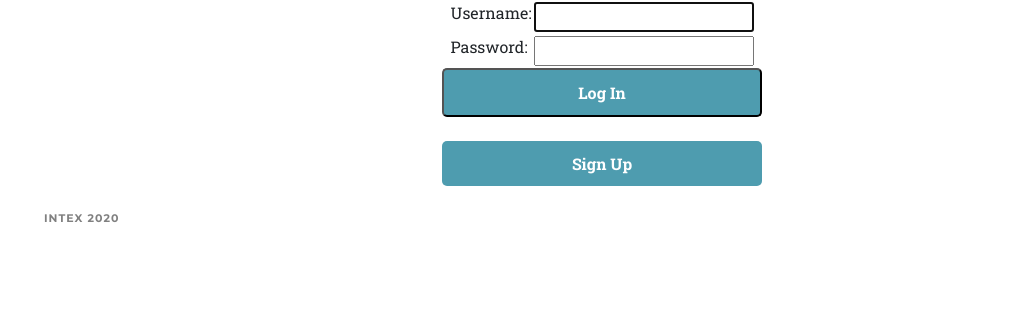
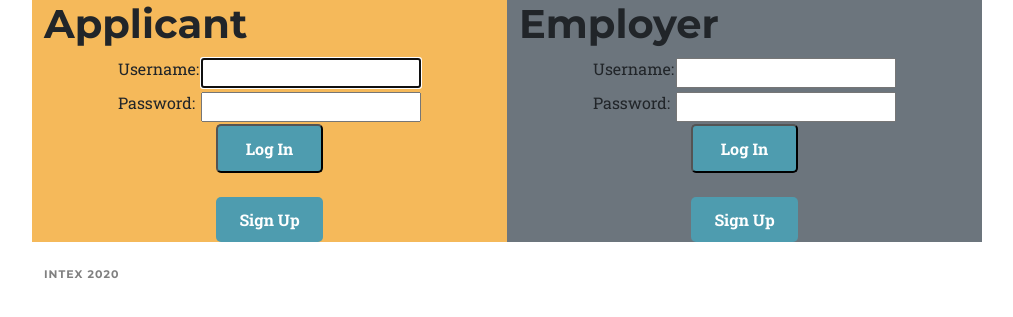
Before and after one commit to ISJuniorCore13/INTEX, a Django app: page /accounts/login/ in a window 1280 px wide. Shown: the part 94-411 px from the top of the page, without its empty margins (38-1051 px from the left). Run offline with Django 3.2, Linux system fonts and the light colour scheme; some libraries are stand-ins or nearby versions; some web fonts are replaced.

Commit message:
signup works. new login page for fake two places of login

```diff
--- a/login/urls.py
+++ b/login/urls.py
@@ -3,6 +3,6 @@ from .views import loginPageView, signupPageView, enterPageView
 
 urlpatterns = [
     path("", loginPageView, name="login"),
-    path("signup", signupPageView, name="signup"),
+    path("signup/<str:sup_type>", signupPageView, name="signup"),
     path("enter/", enterPageView, name="enter"),
 ]
--- a/templates/registration/login.html
+++ b/templates/registration/login.html
@@ -3,8 +3,11 @@
 
 {% block content %}
 
-<div style="float: center;" >
-    <div style="float: center;" >
+<div class="container">
+    <div class="row">
+        <div style="float: center; background: #F5B95A;" class="col-5">
+            <h1>Applicant</h1>
+            <div class="container" style="float: center;" >
                 <form style="float: center;"  method="post" action="{% url 'login' %}">
                     {% csrf_token %}
 
@@ -24,9 +27,38 @@
                     <input style="width: 25%;" type="submit" class='a_btn' value="Log In" />
                     <br>
                     <input type="hidden" name="next" value="{{ next }}" />
-            <a style="width: 25%;" class='a_btn' href="http://127.0.0.1:8000/signup">Sign Up</a>
+                    <a style="width: 25%;" class='a_btn' href="http://127.0.0.1:8000/login/signup/Applicant">Sign Up</a>
 
                 </form>
             </div>
         </div>
+        <div style="float: center; background: #6c757d;" class="col-5">
+            <h1>Employer</h1>
+            <div  class="container"  style="float: center;" >
+                <form style="float: center;"  method="post" action="{% url 'login' %}">
+                    {% csrf_token %}
+
+                    <table  style="margin-left: auto; margin-right: auto;" >
+                    <div style="float: center;" >
+                        <tr>
+                            <td>{{ form.username.label_tag }}</td>
+                            <td>{{ form.username }}</td>
+                        </tr>
+                        <tr>
+                            <td>{{ form.password.label_tag }}</td>
+                            <td>{{ form.password }}</td>
+                        </tr>
+                    </div>
+                    </table>
+
+                    <input style="width: 25%;" type="submit" class='a_btn' value="Log In" />
+                    <br>
+                    <input type="hidden" name="next" value="{{ next }}" />
+                    <a style="width: 25%;" class='a_btn' href="http://127.0.0.1:8000/login/signup/Employer">Sign Up</a>
+
+                </form>
+            </div>
+        </div>
+    </div>
+</div>
 {% endblock %}
```
Also changed, not shown: login/views.py (+38 -3 lines), templates/login/signup.html (+9 -4 lines). Lines whose indentation alone changed are shown as unchanged.
